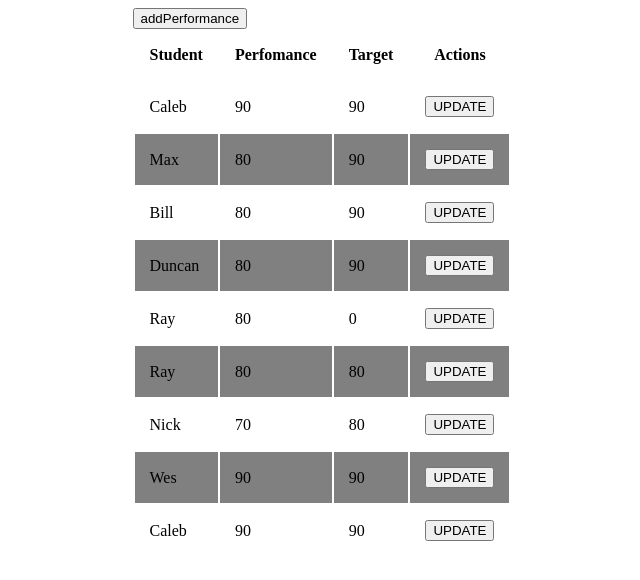
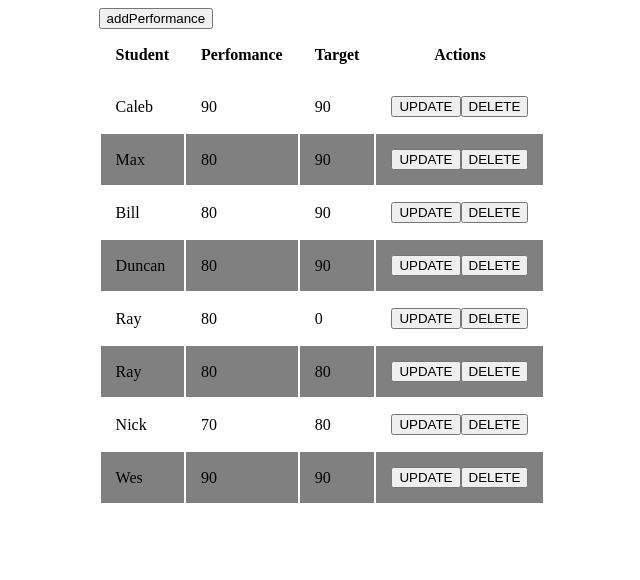
Before and after one commit to Muthiira/PhaseII-project, a React (Create React App) app: page / in a window 1280 px wide. Shown: the top 580 px of the page, without its empty margins (318-958 px from the left). Built offline with nearby package versions, Linux system fonts and the light colour scheme; data requests are answered from the project's data file.

Commit message:
delete function

```diff
--- a/db.json
+++ b/db.json
@@ -47,12 +47,6 @@
       "Performance": "90",
       "Target": "90",
       "id": 8
-    },
-    {
-      "Student": "Caleb",
-      "Performance": "90",
-      "Target": 90,
-      "id": 9
     }
   ]
 }
--- a/src/component/App.js
+++ b/src/component/App.js
@@ -1,7 +1,7 @@
 import React, { useEffect, useState } from "react";
 import AddPerformance from "./AddPerformance";
 import StudentResult from "./StudentResult";
-import { collect } from "./crud";
+import { collect, Delete } from "./crud";
 
 
 function App() {
@@ -21,7 +21,7 @@ function App() {
 		if(newUpdate){
 			const index = studentsResult.findIndex(r => r.id == newResult.id);
 			console.log(index)
-			// updating form using index
+// updating form using index
 			let latestUpdate = [...studentsResult];
 			latestUpdate[index] = newResult;
 			setStudentsResult(latestUpdate);
@@ -36,7 +36,16 @@ function App() {
 		setNewUpdate(result)
 		setAddingPerformance(true)
 	}
-
+// function that handles delete
+	function onDelete(id){
+		Delete(id).then(resp => {
+			const index = studentsResult.findIndex(r => r.id == id);
+			console.log(index)
+			let latestUpdate = [...studentsResult];
+			latestUpdate.splice(index, 1);
+			setStudentsResult(latestUpdate);
+		})
+	}
 
 
 	return (
@@ -45,7 +54,7 @@ function App() {
 			<button type="button" onClick={() => setAddingPerformance(!addingPerformance)} >{addingPerformance ? "cancel" : "addPerformance"}</button>
 			{addingPerformance ?
 				<AddPerformance onSaved={updateResults} defaultData={newUpdate} /> :
-				<StudentResult StudentResult={studentsResult} update={onUpdate} />}
+				<StudentResult StudentResult={studentsResult} update={onUpdate}  Delete={onDelete}/>}
 
 		</main>
 	)
--- a/src/component/StudentResult.js
+++ b/src/component/StudentResult.js
@@ -1,6 +1,6 @@
 import { useState } from "react"
 
-export default function StudentResult({StudentResult, update}){
+export default function StudentResult({StudentResult, update, Delete}){
 
 	return <table>
 		<thead>
@@ -19,6 +19,7 @@ export default function StudentResult({StudentResult, update}){
 			<td>
 				{/* passing callback function for update */}
 				<button  onClick={() => update(result)} type="button">UPDATE</button>
+				<button  onClick={() => Delete(result.id)} type="button">DELETE</button>
 			</td>
 			</tr>)}
 		</tbody>
--- a/src/component/crud.js
+++ b/src/component/crud.js
@@ -27,3 +27,9 @@ export function patch(result){
 		}
 	}).then((resp) => resp.json())
 }
+
+export function Delete(id){
+	return fetch(`${api}/${id}` ,{
+		method : "DELETE",
+	}).then((resp) => resp.json())
+}
```
